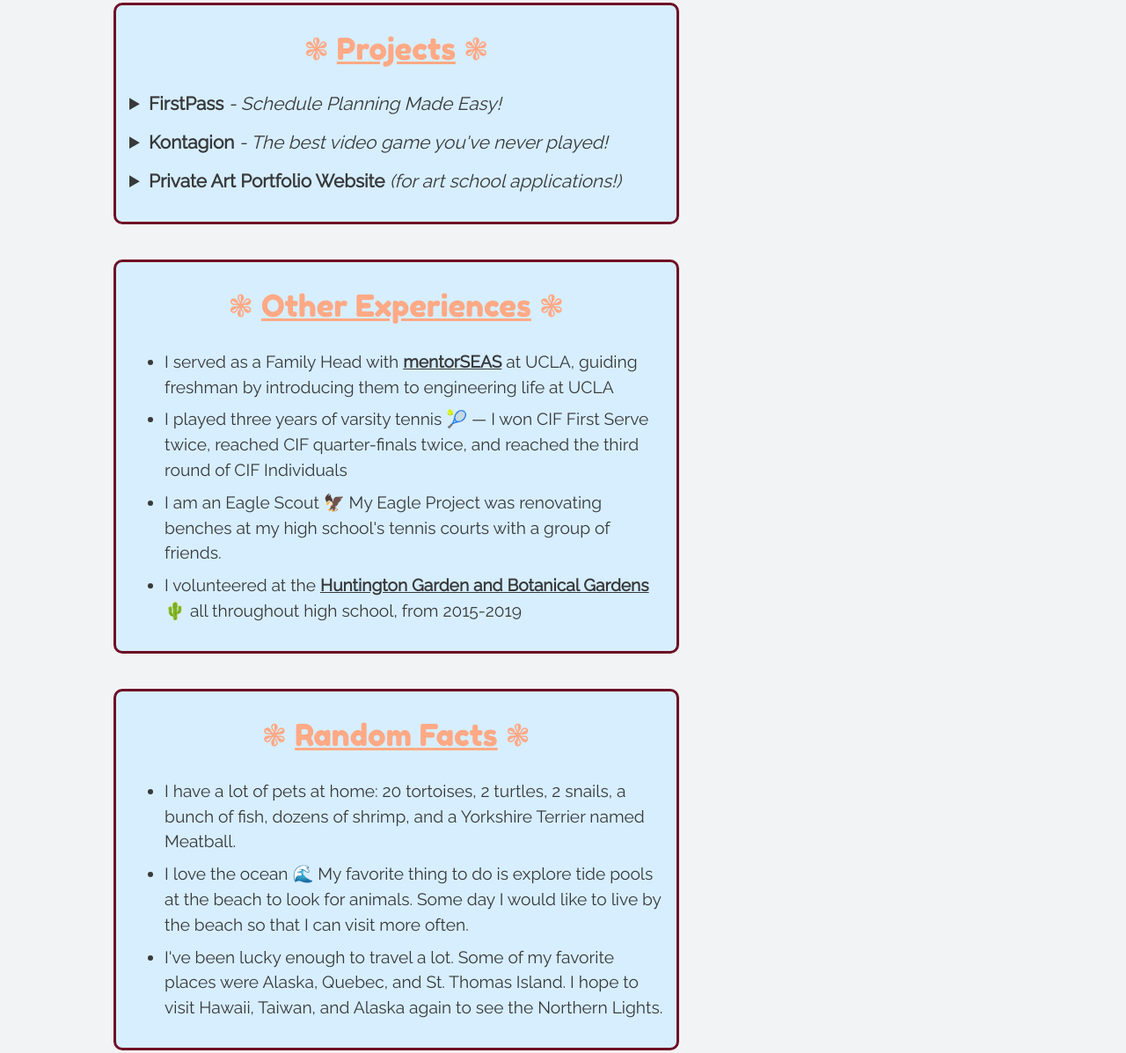
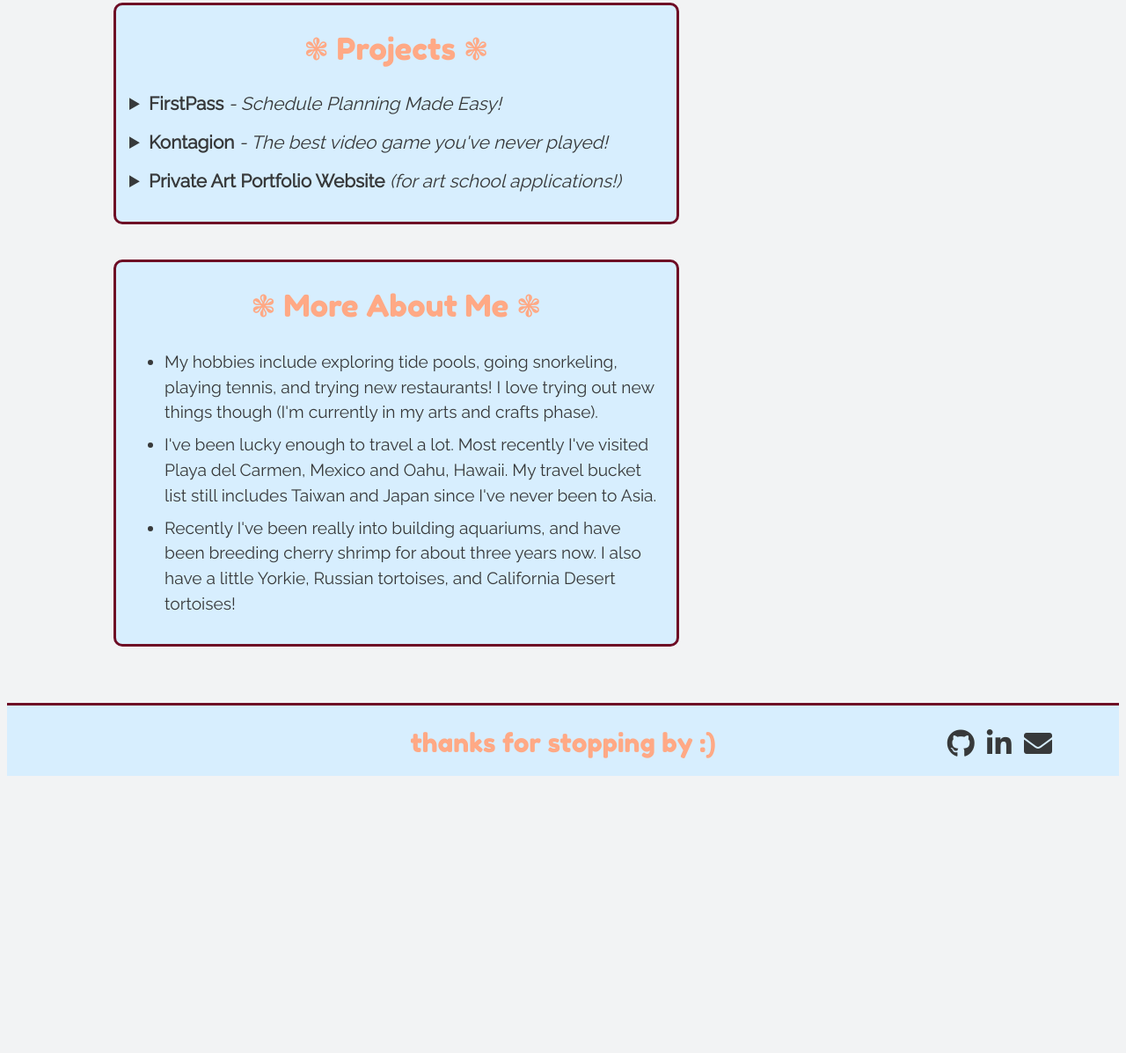
Before and after one commit to ethanwong888/ethanwong888.github.io, a plain HTML site: page index.html in a window 1280 px wide. Shown: the part 1025-2222 px from the top of the page at 88% size. After the commit the page ends 1915 px from the top, so only its background shows below. Drawn offline with Linux system fonts and the light colour scheme.

Commit message:
Updating the personal section with more relvant facts about me, and some very minor stylistic changes

```diff
--- a/index.html
+++ b/index.html
@@ -46,7 +46,7 @@
     <!-- ABOUT ME -->
     <!-- <div class="about-me">
       <h2>
-        ❃ <u>More About Me</u> ❃
+        ❃ More About Me ❃
       </h2>
       <p>
         I graduated from UCLA in 2023 with a B.S. in Computer Science and Engineering &#128187; I enjoy full-stack development and helping others through technology.
@@ -66,7 +66,7 @@
         <div class="col">
           <div class="activities">
             <h2>
-              ❃ <u>Experience</u> ❃
+              ❃ Experience ❃
             </h2>
 
               <details>
@@ -246,7 +246,7 @@
         <div class="col">
           <div class="proj">
             <h2>
-              ❃ <u>Projects</u> ❃
+              ❃ Projects ❃
             </h2>
 
             <details>
@@ -339,9 +339,10 @@
 
         <!-- MISC -->
         <div class="col">
-          <div class="misc">
+          <!-- feels kind of unnecessary to have this, maybe i'll add it back later though -->
+          <!-- <div class="misc">
             <h2>
-              ❃ <u>Other Experiences</u> ❃
+              ❃ Other Experiences ❃
             </h2>
               <ul>
                 <li class="li-misc">
@@ -361,7 +362,7 @@
                     Botanical Gardens</a> &#127797; all throughout high school, from 2015-2019
                 </li>
               </ul>
-          </div>
+          </div> -->
         </div>
         <div class="col3"></div>
 
@@ -371,19 +372,20 @@
         <div class="col">
           <div class="random">
             <h2>
-              ❃ <u>Random Facts</u> ❃
+              ❃ More About Me ❃
             </h2>
               <ul>
                 <li class="li-misc">
-                  I have a lot of pets at home: 20 tortoises, 2 turtles, 2 snails, a bunch of fish, dozens of shrimp, and a Yorkshire Terrier named Meatball.
+                  My hobbies include exploring tide pools, going snorkeling, playing tennis, and trying new restaurants! I love trying out new things though
+                  (I'm currently in my arts and crafts phase).
                 </li>
                 <li class="li-misc">
-                  I love the ocean &#127754; My favorite thing to do is explore tide pools at the beach to look for animals. Some
-                  day I would like to live by the beach so that I can visit more often.
+                  I've been lucky enough to travel a lot. Most recently I've visited Playa del Carmen, Mexico and Oahu, Hawaii. My travel
+                  bucket list still includes Taiwan and Japan since I've never been to Asia.
                 </li>
                 <li class="li-misc">
-                  I've been lucky enough to travel a lot. Some of my favorite places were Alaska, Quebec, and St. Thomas Island. I hope to visit Hawaii,
-                  Taiwan, and Alaska again to see the Northern Lights.
+                  Recently I've been really into building aquariums, and have been breeding cherry shrimp for about three years now. I also have a little
+                  Yorkie, Russian tortoises, and California Desert tortoises!
                 </li>
               </ul>
           </div>
@@ -395,7 +397,7 @@
 
     <footer class="footer">
       <div></div>
-      <h1 class="my-name">made by ethan wong </h1>
+      <h1 class="my-name">thanks for stopping by :)</h1>
       <div class="social">
         <a class="icon" rel="noopener noreferrer" target="_blank" href="https://github.com/ethanwong888"><i class="fab fa-github fa-2x" style="color:#37393A;"></i></a>
         <a class="icon" rel="noopener noreferrer" target="_blank" href="https://www.linkedin.com/in/ethanwong888/"><i class="fab fa-linkedin-in fa-2x" style="color:#37393A;"></i></a>
--- a/styles.css
+++ b/styles.css
@@ -122,6 +122,10 @@ h2{
   align-self: right;
   color: var(--my-header);
   text-align: center;
+}
+
+strong {
+  color: var(--my-header);
 }
 
 u{
@@ -266,8 +270,8 @@ a:visited{
   border-top: 3px solid var(--my-border);;
   padding: 0;
   width: 100%;
-  min-height: 100px;
-  margin-top: 3em;
+  min-height: 80px;
+  margin-top: 4em;
   background-color: #D7EEFE;
 }
 
```
